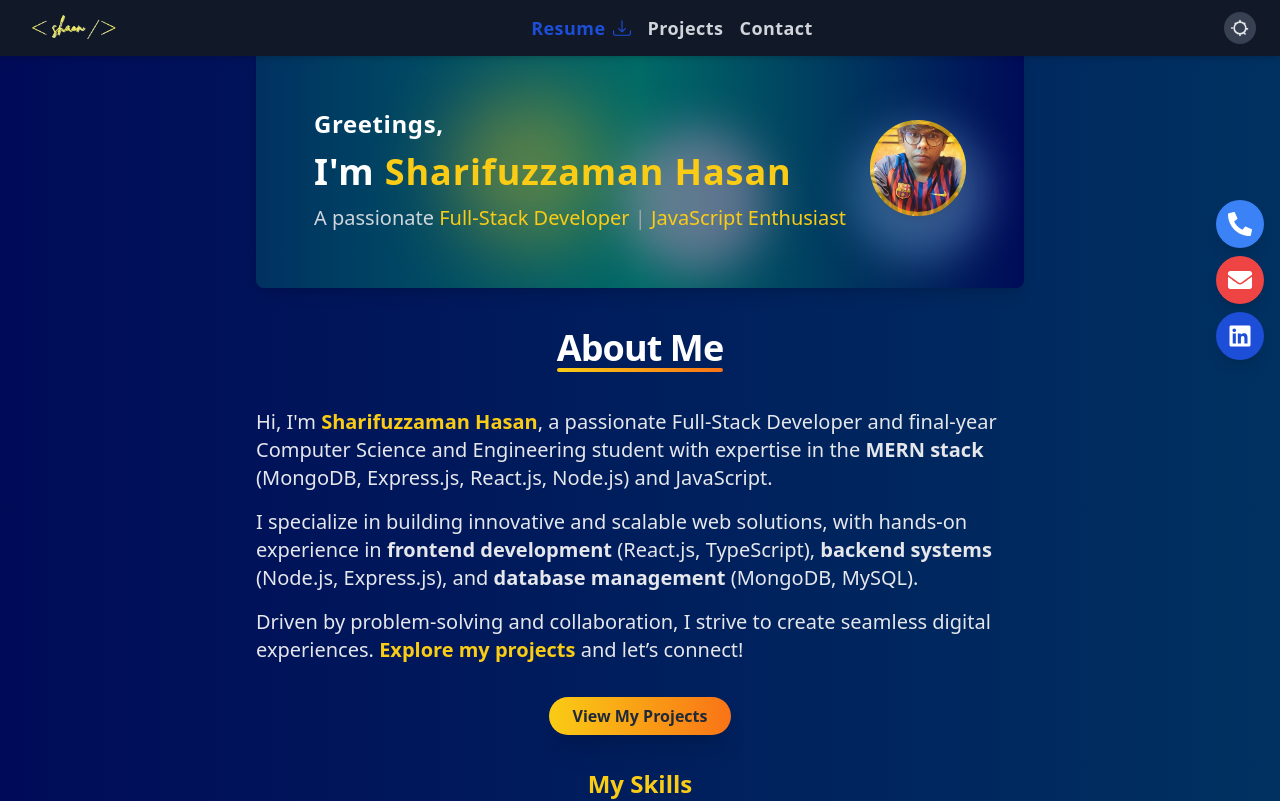
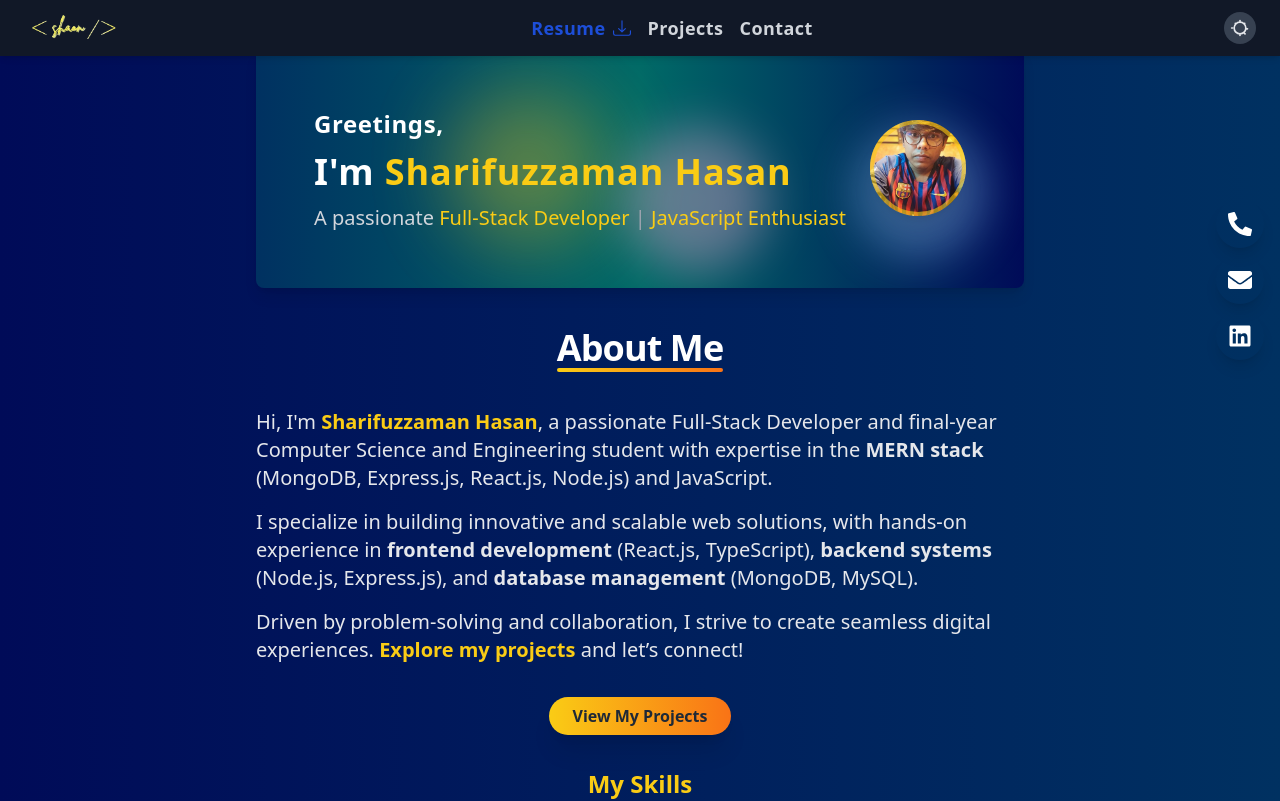
Before and after one commit to SharifuzzamanShaon/my-portfolio, a React (Vite) app: page / in a window 1280 px wide. Shown: the top 801 px of the page. Built offline with nearby package versions, Linux system fonts and the light colour scheme.

Commit message:
change bg

```diff
--- a/src/components/ContactOption.jsx
+++ b/src/components/ContactOption.jsx
@@ -7,14 +7,14 @@ const StickyContact = () => {
       {/* Phone Icon */}
       <Link
         href="tel:+8801302-216999"
-        className="flex items-center justify-center bg-blue-500 text-white p-3 rounded-full shadow-lg transform transition duration-300 hover:scale-110 hover:bg-blue-600"
+        className="flex items-center justify-center text-white p-3 rounded-full shadow-lg transform transition duration-300 hover:scale-110 hover:bg-blue-600"
       >
         <FaPhoneAlt className="w-6 h-6" />
       </Link>
       {/* Gmail Icon */}
       <Link
         href="mailto:shasan2200@gmail.com"
-        className="flex items-center justify-center bg-red-500 text-white p-3 rounded-full shadow-lg transform transition duration-300 hover:scale-110 hover:bg-red-600"
+        className="flex items-center justify-center text-white p-3 rounded-full shadow-lg transform transition duration-300 hover:scale-110 hover:bg-red-600"
       >
         <FaEnvelope className="w-6 h-6" />
       </Link>
@@ -23,7 +23,7 @@ const StickyContact = () => {
         href="https://www.linkedin.com/in/sharifuzzaman-hasan-0b561521a/"
         target="_blank"
         rel="noopener noreferrer"
-        className="flex items-center justify-center bg-blue-700 text-white p-3 rounded-full shadow-lg transform transition duration-300 hover:scale-110 hover:bg-blue-800"
+        className="flex items-center justify-center  text-white p-3 rounded-full shadow-lg transform transition duration-300 hover:scale-110 hover:bg-blue-800"
       >
         <FaLinkedin className="w-6 h-6" />
       </Link>
```
